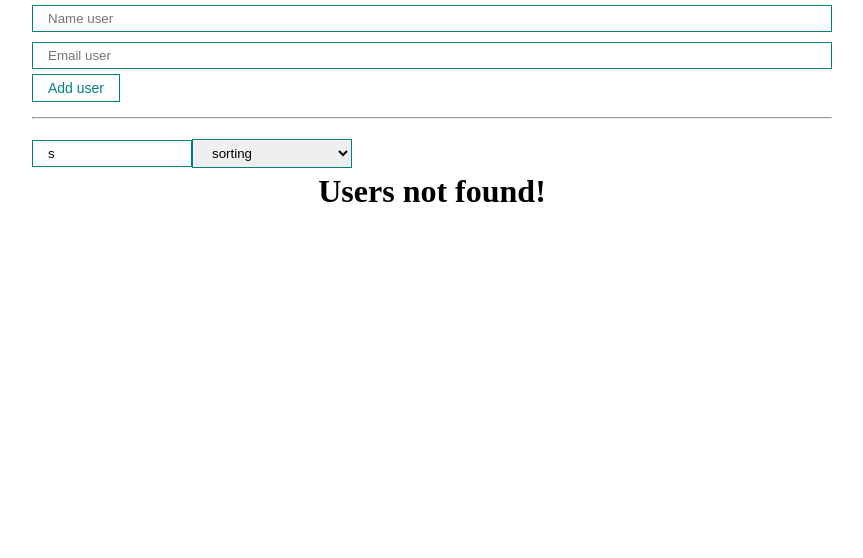
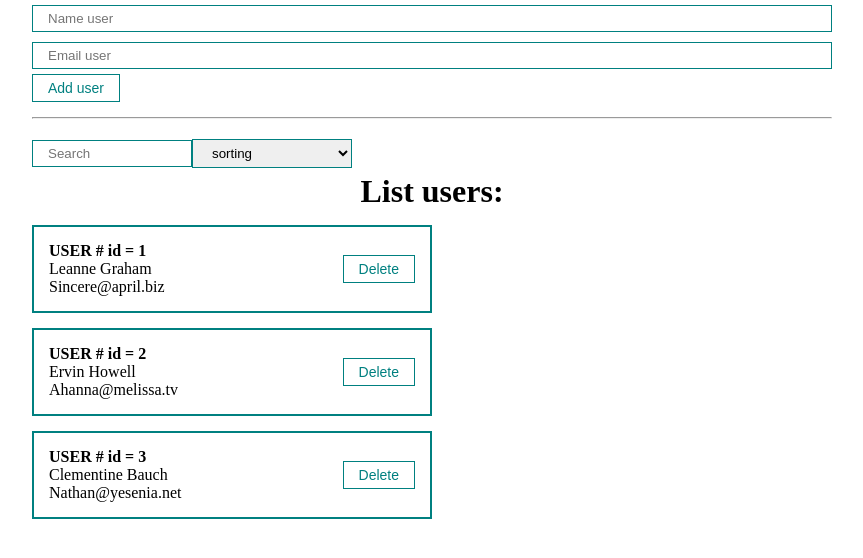
Before and after one commit to Reshetnik-Eugenius/react-users-app, a React (Create React App) app: page / in a window 1280 px wide. Before the commit this address had no page. Shown: the top 558 px of the page, without its empty margins (208-1071 px from the left). Built offline with nearby package versions, Linux system fonts and the light colour scheme.

Commit message:
create component - UserFilter (search, filter)

```diff
--- a/src/App.tsx
+++ b/src/App.tsx
@@ -3,6 +3,7 @@ import PButton from "./components/UI/button/PButton";
 import PInput from "./components/UI/input/PInput";
 import PSelect from "./components/UI/select/PSelect";
 import UserAddForm from "./components/UserAddForm";
+import UserFilter from "./components/UserFilter";
 import UserList from "./components/UserList";
 import './styles/App.css'
 export interface IVal {
@@ -17,19 +18,18 @@ function App() {
         { id: 2, name: 'Ervin Howell', email: 'Ahanna@melissa.tv' },
         { id: 3, name: 'Clementine Bauch', email: 'Nathan@yesenia.net' }
     ]);
-    const [selectedSort, setSelectedSort] = useState('');
-    const [searchQuery, setSearchQuery] = useState('s');
+    const [filter, setFilter] = useState({sort:'', query:''})
 
     const sortedUsers = useMemo(()=>{
         console.log("sorted");
-        if(selectedSort) {
-            return [...users].sort((a:any,b:any)=>(a[selectedSort].localeCompare(b[selectedSort])));
+        if(filter.sort) {
+            return [...users].sort((a:any,b:any)=>(a[filter.sort].localeCompare(b[filter.sort])));
         }
         return users;
-    },[selectedSort, users]);
+    },[filter.sort, users]);
     const sortedAndSearchedUsers = useMemo(()=>{
-        return sortedUsers.filter(user => user.name.toLowerCase().includes(searchQuery));
-    },[searchQuery, sortedUsers])
+        return sortedUsers.filter(user => user.name.toLowerCase().includes(filter.query));
+    },[filter.query, sortedUsers])
 
     const createUser = (newUser: IVal) => {
         setUsers([...users, newUser])
@@ -38,31 +38,15 @@ function App() {
         setUsers(users.filter(p => p.id !== user.id))
     }
 
-    const sortUsers = (sortByValue: string) => {
-        setSelectedSort(sortByValue);
-    }
-
     return (
         <div className="App">
             <UserAddForm create ={createUser}/>
 
             <hr style={{margin: '15px 0'}}/>
-            <div>
-                <PInput style={{width: '20%'}}
-                    value={searchQuery}
-                    onChange={(event: ChangeEvent<HTMLInputElement>) => setSearchQuery(event.target.value)}
-                    placeholder="Search"
-                />
-                <PSelect
-                    value={selectedSort}
-                    onChange={sortUsers}
-                    defaultValue='sorting'
-                    options={[
-                        {value: 'name', name: 'By the name'},
-                        {value: 'email', name: 'By the email'},
-                    ]}
-                />
-            </div>
+            <UserFilter
+                filter={filter}
+                setFilter={setFilter}
+            />
 
             {sortedAndSearchedUsers.length !== 0
                 ? <UserList remove={removeUser} users={sortedAndSearchedUsers} title='List users:'/>
--- /dev/null
+++ b/src/components/UserFilter.tsx
@@ -0,0 +1,26 @@
+import React, { ChangeEvent } from 'react'
+import PInput from './UI/input/PInput'
+import PSelect from './UI/select/PSelect'
+
+const UserFilter = ({filter, setFilter}:any) => {
+  return (
+    <div>
+    <PInput style={{width: '20%'}}
+        value={filter.query}
+        onChange={(event: ChangeEvent<HTMLInputElement>) => setFilter({...filter, query: event.target.value})}
+        placeholder="Search"
+    />
+    <PSelect
+        value={filter.sort}
+        onChange={(selectedSort:any) => setFilter({...filter, sort: selectedSort})}
+        defaultValue='sorting'
+        options={[
+            {value: 'name', name: 'By the name'},
+            {value: 'email', name: 'By the email'},
+        ]}
+    />
+</div>
+  )
+}
+
+export default UserFilter
```
